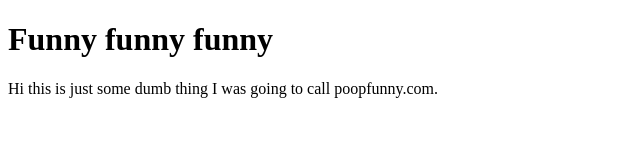
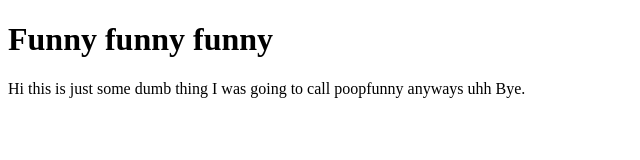
Before and after one commit to Kirblinkness/DeezNuts.com, a plain HTML site: page index.html in a window 1280 px wide. Shown: the whole page, without its empty margins (0-640 px from the left). Drawn offline with Linux system fonts and the light colour scheme.

Commit message:
Update index.html

```diff
--- a/index.html
+++ b/index.html
@@ -2,6 +2,6 @@
 <html>
 <body>
 <h1>Funny funny funny</h1>
-<p>Hi this is just some dumb thing I was going to call poopfunny.com.</p>
+<p>Hi this is just some dumb thing I was going to call poopfunny anyways uhh Bye.</p>
 </body>
 </html>
```
